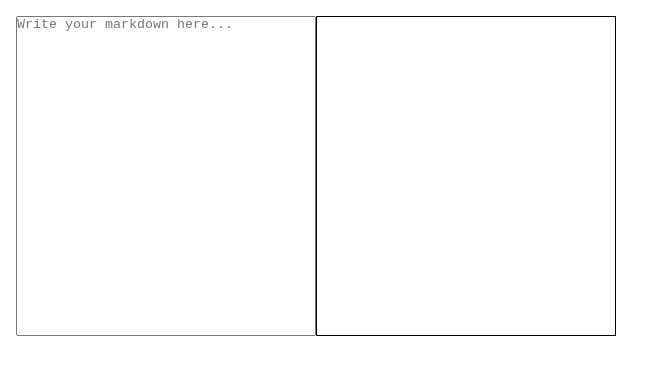
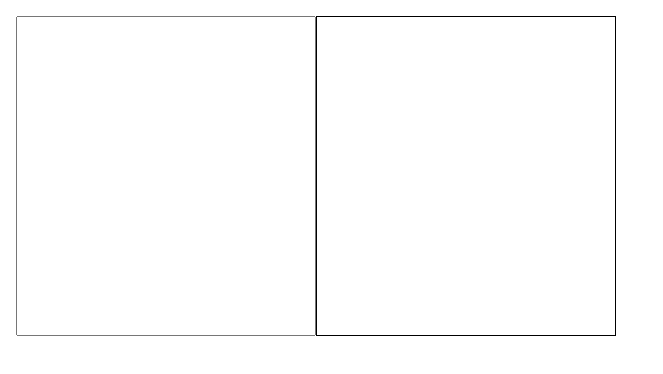
Before and after one commit to acciojob/markdown-CasteAwayy, a React app: page / in a window 1280 px wide. Shown: the top 374 px of the page, without its empty margins (0-663 px from the left). Built offline with nearby package versions, Linux system fonts and the light colour scheme.

Commit message:
Update App.js

```diff
--- a/src/components/App.js
+++ b/src/components/App.js
@@ -37,14 +37,13 @@ export default function App() {
           className="textarea"
           value={markdown}
           onChange={handleMarkdownChange}
-          placeholder="Write your markdown here..."
         />
       </div>
       <div className="preview-container">
         <div
           className="preview"
           dangerouslySetInnerHTML={{ __html: preview }}
-        ></div>
+        />
       </div>
     </div>
   );
```
